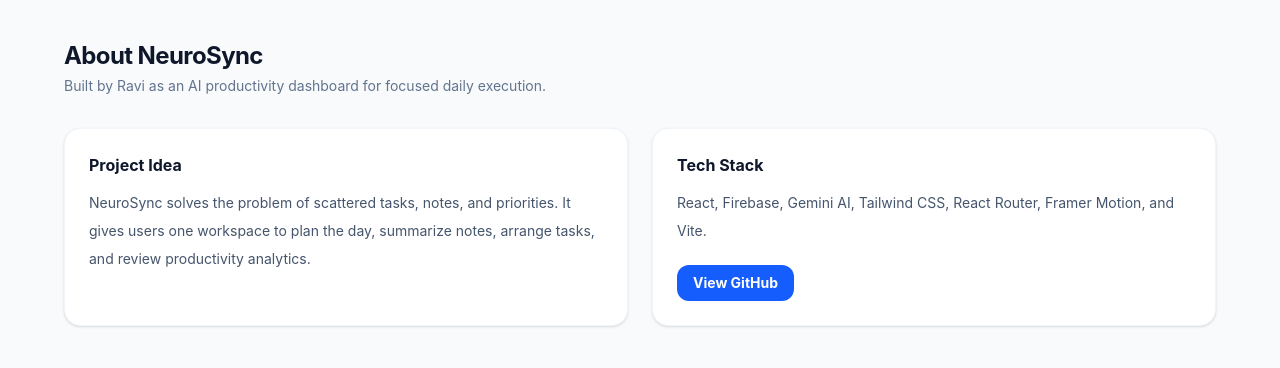
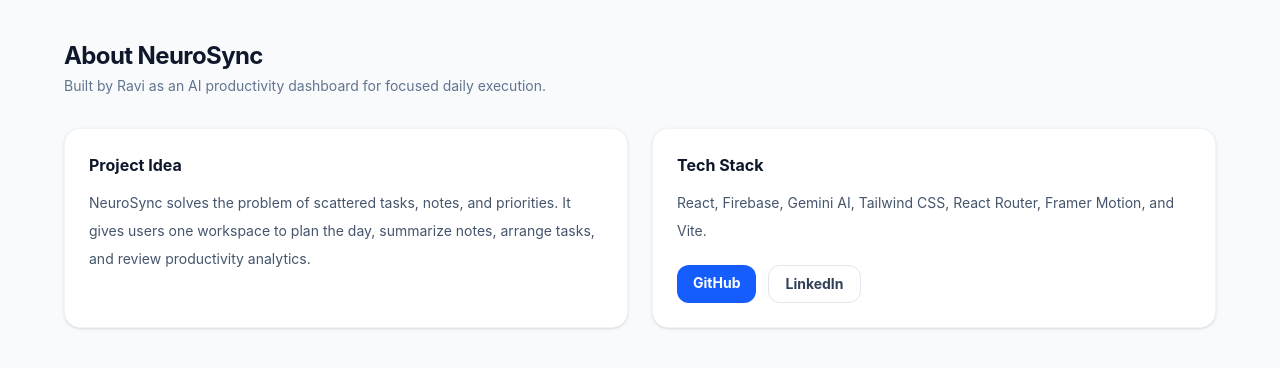
Before and after one commit to ravizf/AI-productive, a React (Vite) app: page /about in a window 1280 px wide. Shown: the top 368 px of the page. Built offline with nearby package versions, Linux system fonts and the light colour scheme.

Commit message:
Polish landing and about checklist

```diff
--- a/src/App.jsx
+++ b/src/App.jsx
@@ -837,7 +837,7 @@
                 ))}
               {tasks.filter((task) => task.status === column.id).length === 0 && (
                 <div className="h-full flex items-center justify-center border-2 border-dashed border-slate-200 dark:border-slate-700 rounded-xl text-sm font-medium text-slate-400 opacity-60 print:hidden">
-                  No tasks yet. Start by adding one.
+                  No tasks yet — add your first AI task
                 </div>
               )}
             </div>
--- a/src/pages/About.jsx
+++ b/src/pages/About.jsx
@@ -1,6 +1,6 @@
 import { motion } from 'framer-motion';
 
-export default function About({ githubUrl }) {
+export default function About({ githubUrl, linkedinUrl = 'https://www.linkedin.com/in/ravizf' }) {
   return (
     <div className="space-y-8">
       <header>
@@ -32,14 +32,24 @@
           <p className="mt-3 text-sm leading-7 text-slate-600 dark:text-slate-300">
             React, Firebase, Gemini AI, Tailwind CSS, React Router, Framer Motion, and Vite.
           </p>
+          <div className="mt-5 flex flex-col sm:flex-row gap-3">
             <a
               href={githubUrl}
               target="_blank"
               rel="noreferrer"
-            className="mt-5 inline-flex rounded-xl bg-blue-600 px-4 py-2 text-sm font-bold text-white hover:bg-blue-700"
+              className="inline-flex justify-center rounded-xl bg-blue-600 px-4 py-2 text-sm font-bold text-white hover:bg-blue-700"
             >
-            View GitHub
+              GitHub
             </a>
+            <a
+              href={linkedinUrl}
+              target="_blank"
+              rel="noreferrer"
+              className="inline-flex justify-center rounded-xl border border-slate-200 dark:border-slate-700 px-4 py-2 text-sm font-bold text-slate-700 dark:text-slate-200 hover:bg-slate-50 dark:hover:bg-slate-800"
+            >
+              LinkedIn
+            </a>
+          </div>
         </motion.div>
       </div>
     </div>
--- a/src/pages/Landing.jsx
+++ b/src/pages/Landing.jsx
@@ -66,7 +66,7 @@
                 to="/dashboard"
                 className="inline-flex items-center justify-center gap-2 rounded-xl bg-blue-600 px-5 py-3 text-sm font-bold text-white shadow-lg shadow-blue-600/20 hover:bg-blue-700"
               >
-                Open App
+                Open Dashboard
                 <ArrowRight className="w-4 h-4" />
               </Link>
               <Link
```
Lines whose indentation alone changed are shown as unchanged.
